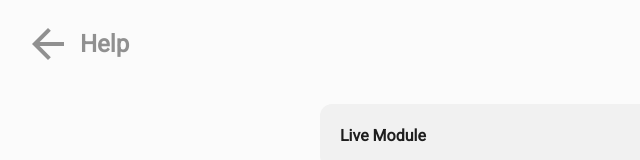
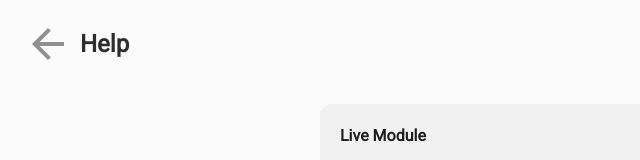
Before and after one commit to m-visaya/DVA, a React (Vite) app in the folder src/render/: page /help in a window 1280 px wide. Shown: the top 160 px of the page, without its empty margins (0-640 px from the left). Built offline with nearby package versions, Linux system fonts and the light colour scheme.

Commit message:
Fixed theme adaptive text-color

```diff
--- a/src/render/components/common/returnButton.jsx
+++ b/src/render/components/common/returnButton.jsx
@@ -10,7 +10,7 @@ function returnButton({ returnTitle, to }) {
             <img src={returnIcon} className="lg:w-8 md:w-6"></img>
           </div>
           <div className="col-span-3">
-            <p className="text-palette-gray50 font-roboto font-bold md:text-xl lg:text-2xl md:my-2">
+            <p className="text-palette-gray75 dark:text-palette-gray50 font-roboto font-bold md:text-xl lg:text-2xl md:my-2">
               {returnTitle}
             </p>
           </div>
```
